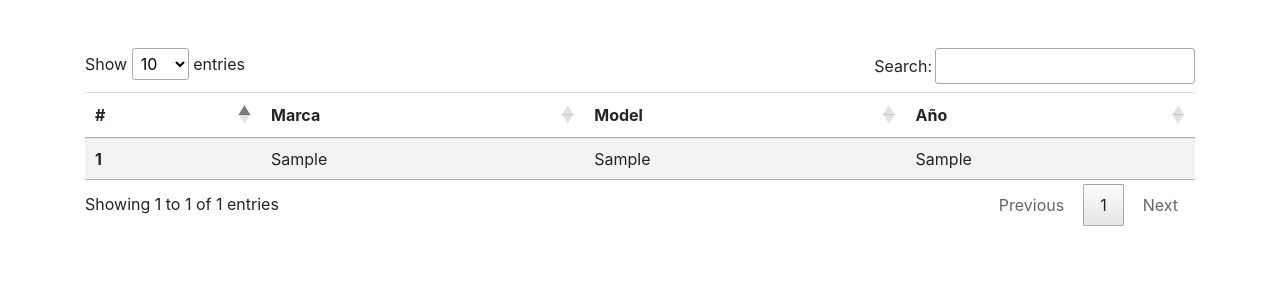
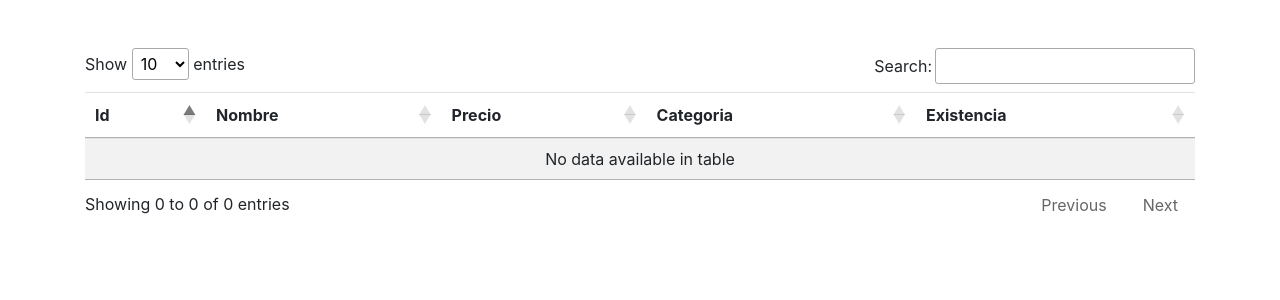
Before and after one commit to programadornovato/php, a PHP site: page /tutorialMysql.php in a window 1280 px wide. Shown: the top 300 px of the page. Run offline with PHP 8.4, Linux system fonts and the light colour scheme; tables that the repository leaves empty or names only in its code hold one stand-in row (values such as "Sample post"); some libraries are stand-ins or nearby versions.

Commit message:
Curso de PHP y MySql [47.- Exportar e importar datos de MySQL]
Video:
https://youtu.be/pNjPcBVyRkk

```diff
--- /dev/null
+++ b/misProductos.sql
@@ -0,0 +1,6 @@
+create table misProductos (nombre varchar (50),precio float,categoria varchar (50),existencia int(5));
+
+insert into misProductos (nombre,precio,categoria,existencia) values
+('coca',10,'bebidas',5),
+('pepsi',10,'bebidas',6),
+('sopa',15,'alimentos',7);
--- a/tutorialMysql.php
+++ b/tutorialMysql.php
@@ -29,7 +29,23 @@
         die("Error de conexion a Mysql con el codigo: " . mysqli_connect_errno() .
             "<br>" . mysqli_connect_error());
     }
-    $sql = "SELECT `marca`, `modelo`, `anio` FROM `autos`";
+    $sql = "SELECT
+    `id`,
+    `nombre`,
+    `precioCompra`,
+    `precioVenta`,
+    `fechaCompra`,
+    `categoria`,
+    `unidadesEnExistencia`
+
+    FROM `productos`
+
+    WHERE
+    unidadesEnExistencia=0
+    and
+    categoria='Carnes'
+    ;
+    ";
     $resultSet = mysqli_query($conexion, $sql);
     ?>
     <div class="container mt-5">
@@ -38,10 +54,11 @@
                 <table class="table table-striped" id="tablaAutos">
                     <thead>
                         <tr>
-                            <th scope="col">#</th>
-                            <th scope="col">Marca</th>
-                            <th scope="col">Model</th>
-                            <th scope="col">Año</th>
+                            <th scope="col">Id</th>
+                            <th scope="col">Nombre</th>
+                            <th scope="col">Precio</th>
+                            <th scope="col">Categoria</th>
+                            <th scope="col">Existencia</th>
                         </tr>
                     </thead>
                     <tbody>
@@ -51,10 +68,11 @@
                         while ($row = mysqli_fetch_row($resultSet)) {
                             ?>
                             <tr>
-                                <th scope="row"><?php echo $contador; ?></th>
-                                <td><?php echo $row[0]; ?></td>
+                                <th scope="row"><?php echo $row[0]; ?></th>
                                 <td><?php echo $row[1]; ?></td>
-                                <td><?php echo $row[2]; ?></td>
+                                <td><?php echo $row[3]; ?></td>
+                                <td><?php echo $row[5]; ?></td>
+                                <td><?php echo $row[6]; ?></td>
                             </tr>
                         <?php
                             $contador++;
```
